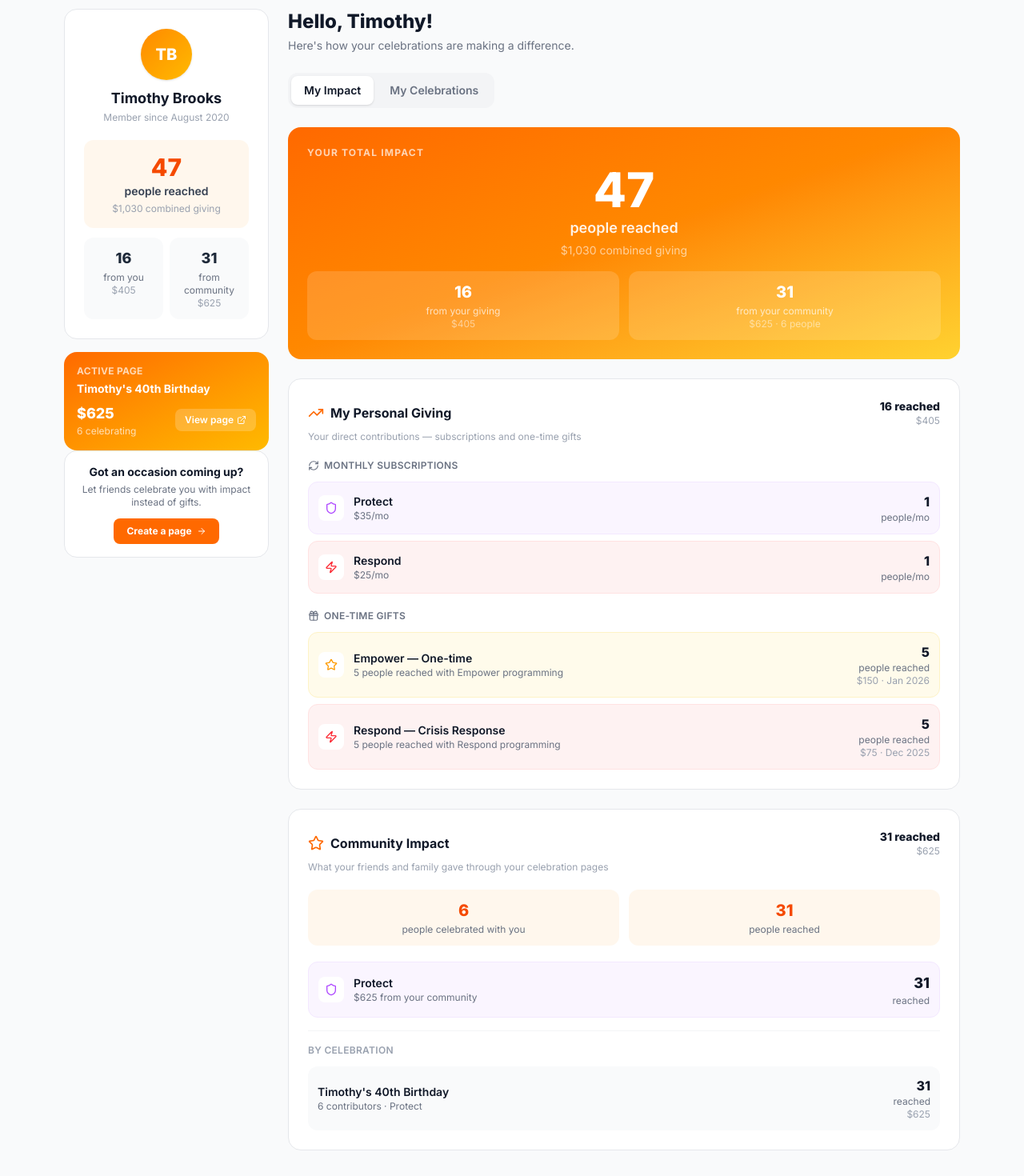
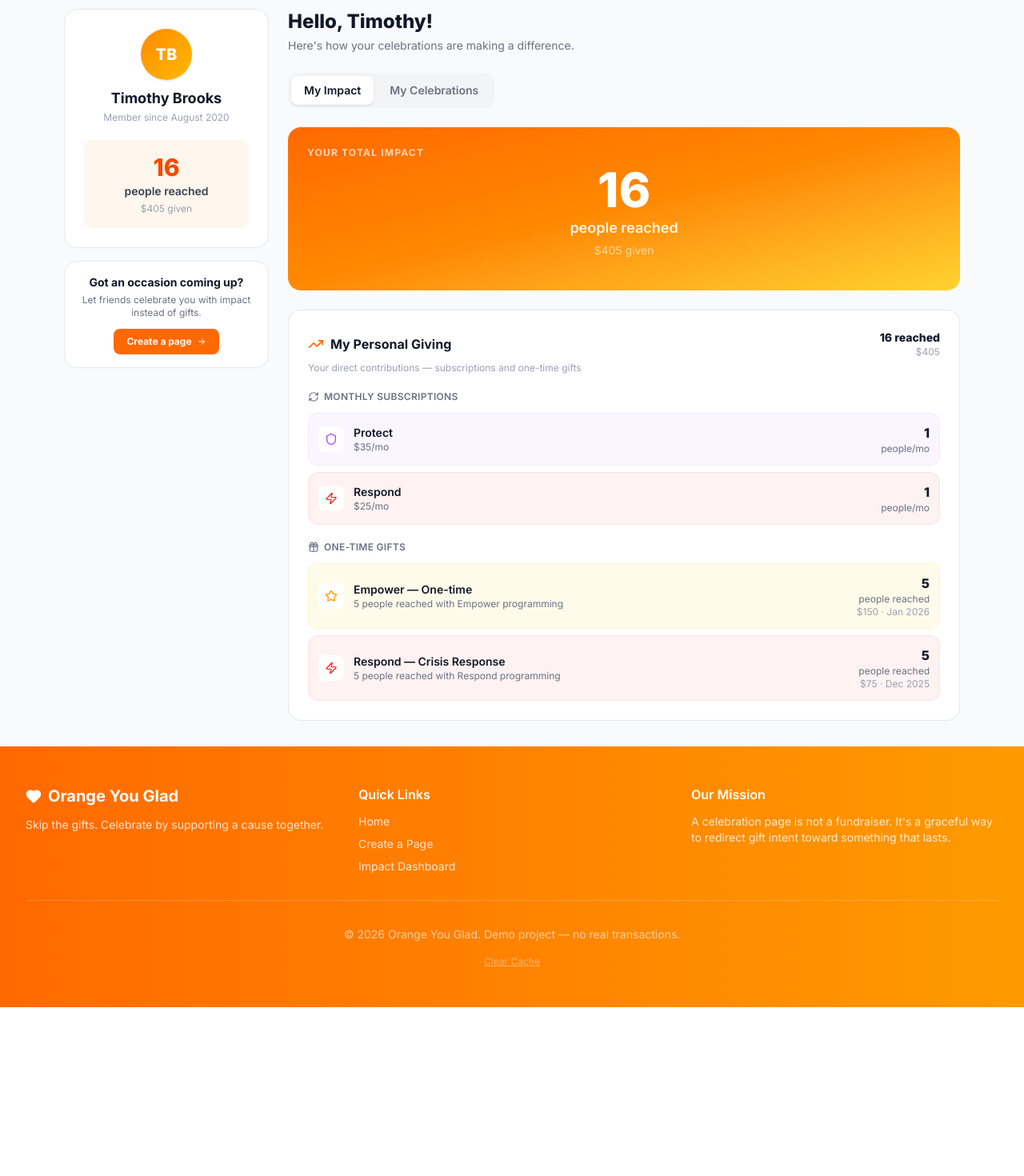
Before and after one commit to LePet1tPrince/Birthday-fundraiser_OYG, a React (Vite) app in the folder vite-project/: page /profile in a window 1280 px wide. Shown: the part 77-1547 px from the top of the page at 80% size. After the commit the page ends 1336 px from the top, so only its background shows below. Built offline with nearby package versions, Linux system fonts and the light colour scheme.

Commit message:
Fixing data persistence

```diff
--- a/vite-project/src/components/layout/Footer.tsx
+++ b/vite-project/src/components/layout/Footer.tsx
@@ -1,7 +1,17 @@
 import { Heart } from 'lucide-react';
-import { Link } from 'react-router-dom';
+import { Link, useNavigate } from 'react-router-dom';
+import { useAppContext } from '../../hooks/useAppContext';
 
 export default function Footer() {
+  const { dispatch } = useAppContext();
+  const navigate = useNavigate();
+
+  function handleClearCache() {
+    sessionStorage.clear();
+    dispatch({ type: 'RESET' });
+    navigate('/profile');
+  }
+
   return (
     <footer className="bg-gradient-to-r from-orange-500 to-amber-500 text-white">
       <div className="max-w-7xl mx-auto px-4 sm:px-6 lg:px-8 py-12">
@@ -32,6 +42,12 @@ export default function Footer() {
         </div>
         <div className="border-t border-white/20 mt-8 pt-8 text-center text-sm text-white/60">
           <p>&copy; {new Date().getFullYear()} Orange You Glad. Demo project &mdash; no real transactions.</p>
+          <button
+            onClick={handleClearCache}
+            className="mt-4 text-white/40 hover:text-white/70 text-xs underline transition-colors"
+          >
+            Clear Cache
+          </button>
         </div>
       </div>
     </footer>
--- a/vite-project/src/components/layout/Navbar.tsx
+++ b/vite-project/src/components/layout/Navbar.tsx
@@ -10,8 +10,8 @@ export default function Navbar() {
           <span>Orange You Glad</span>
         </Link>
         <div className="flex items-center gap-6">
-          <Link to="/impact" className="text-gray-600 hover:text-orange-500 transition-colors text-sm font-medium no-underline">
-            Impact
+          <Link to="/profile" className="text-gray-600 hover:text-orange-500 transition-colors text-sm font-medium no-underline">
+            Profile
           </Link>
           <Link
             to="/create"
--- a/vite-project/src/components/layout/ProfileLayout.tsx
+++ b/vite-project/src/components/layout/ProfileLayout.tsx
@@ -3,6 +3,7 @@ import { Heart, LogOut } from 'lucide-react';
 import { Link } from 'react-router-dom';
 import { mockUser } from '../../data/mockData';
 import NotificationToast from '../shared/NotificationToast';
+import Footer from './Footer';
 
 export default function ProfileLayout() {
   return (
@@ -30,6 +31,7 @@ export default function ProfileLayout() {
         <Outlet />
       </main>
 
+      <Footer />
       <NotificationToast />
     </div>
   );
--- a/vite-project/src/components/profile/MyCelebrationTab.tsx
+++ b/vite-project/src/components/profile/MyCelebrationTab.tsx
@@ -2,7 +2,7 @@ import { useState } from 'react';
 import { Link } from 'react-router-dom';
 import { Plus, ExternalLink } from 'lucide-react';
 import { useAppContext } from '../../hooks/useAppContext';
-import { mockUser, IMPACT_RATES, getImpactUnits } from '../../data/mockData';
+import { IMPACT_RATES, getImpactUnits } from '../../data/mockData';
 import CelebrationRecap from '../event/CelebrationRecap';
 import DonorsList from '../event/DonorsList';
 import DonateModal from '../event/DonateModal';
@@ -13,8 +13,8 @@ export default function MyCelebrationTab() {
   const { state } = useAppContext();
   const [showDonateModal, setShowDonateModal] = useState(false);
 
-  const campaign = mockUser.activeCampaignId
-    ? state.campaigns.find((c) => c.id === mockUser.activeCampaignId)
+  const campaign = state.activeCampaignId
+    ? state.campaigns.find((c) => c.id === state.activeCampaignId)
     : null;
 
   if (!campaign) {
--- a/vite-project/src/components/profile/MyImpactTab.tsx
+++ b/vite-project/src/components/profile/MyImpactTab.tsx
@@ -1,6 +1,6 @@
 import { Shield, Zap, Package, Star, TrendingUp, RefreshCw, Gift } from 'lucide-react';
 import { useAppContext } from '../../hooks/useAppContext';
-import { mockUser, IMPACT_RATES, getCampaignTotal, getImpactUnits, monthlySubscriptions, oneTimeGifts } from '../../data/mockData';
+import { IMPACT_RATES, getCampaignTotal, getImpactUnits, monthlySubscriptions, oneTimeGifts } from '../../data/mockData';
 import type { ImpactArea } from '../../types';
 import AnimatedCounter from '../shared/AnimatedCounter';
 
@@ -21,9 +21,7 @@ const AREA_COLORS: Record<ImpactArea, string> = {
 export default function MyImpactTab() {
   const { state } = useAppContext();
 
-  const myCampaigns = state.campaigns.filter(
-    (c) => c.hostName === `${mockUser.firstName} ${mockUser.lastName}`
-  );
+  const myCampaigns = state.campaigns.filter((c) => state.userCampaignIds.includes(c.id));
 
   // --- Personal giving ---
   const allPersonal = [...monthlySubscriptions, ...oneTimeGifts];
@@ -64,21 +62,24 @@ export default function MyImpactTab() {
   const combinedTotal = personalTotal + communityTotal;
   const combinedUnits = personalImpactUnits + communityImpactUnits;
 
+  const hasCommunity = communityContributors > 0;
+
   return (
     <div className="space-y-6">
 
-      {/* ── Combined total banner ── */}
+      {/* ── Impact banner ── */}
       <div className="bg-gradient-to-br from-orange-500 via-orange-400 to-amber-300 rounded-2xl p-6 text-white">
         <p className="text-xs font-bold uppercase tracking-widest text-white/70 mb-2">Your total impact</p>
-        {/* Reach is the hero */}
         <div className="text-center mb-4">
           <p className="text-6xl font-extrabold leading-none">
-            <AnimatedCounter end={combinedUnits} />
+            <AnimatedCounter end={hasCommunity ? combinedUnits : personalImpactUnits} />
           </p>
           <p className="text-white/90 text-lg font-semibold mt-1">people reached</p>
-          <p className="text-white/60 text-sm mt-1">${combinedTotal.toLocaleString()} combined giving</p>
+          <p className="text-white/60 text-sm mt-1">
+            ${(hasCommunity ? combinedTotal : personalTotal).toLocaleString()} {hasCommunity ? 'combined giving' : 'given'}
+          </p>
         </div>
-        {/* Secondary stats */}
+        {hasCommunity && (
           <div className="grid grid-cols-2 gap-3">
             <div className="bg-white/15 rounded-xl p-3 text-center">
               <p className="text-xl font-extrabold"><AnimatedCounter end={personalImpactUnits} /></p>
@@ -91,6 +92,7 @@ export default function MyImpactTab() {
               <p className="text-white/50 text-xs">${communityTotal.toLocaleString()} · {communityContributors} people</p>
             </div>
           </div>
+        )}
       </div>
 
       {/* ── My Personal Giving ── */}
@@ -175,8 +177,8 @@ export default function MyImpactTab() {
         )}
       </div>
 
-      {/* ── Community Impact ── */}
-      <div className="bg-white rounded-2xl border border-gray-200 p-6">
+      {/* ── Community Impact — only shown once user has celebration page contributions ── */}
+      {hasCommunity && <div className="bg-white rounded-2xl border border-gray-200 p-6">
         <div className="flex items-center justify-between mb-1">
           <div className="flex items-center gap-2">
             <Star className="w-5 h-5 text-orange-500" />
@@ -189,10 +191,6 @@ export default function MyImpactTab() {
         </div>
         <p className="text-xs text-gray-400 mb-5">What your friends and family gave through your celebration pages</p>
 
-        {communityContributors === 0 ? (
-          <p className="text-sm text-gray-400 text-center py-4">No community contributions yet — share your celebration page to get started.</p>
-        ) : (
-          <>
         {/* Summary stats */}
         <div className="grid grid-cols-2 gap-3 mb-5">
           <div className="bg-orange-50 rounded-xl p-3 text-center">
@@ -254,9 +252,7 @@ export default function MyImpactTab() {
             </div>
           </div>
         )}
-          </>
-        )}
-      </div>
+      </div>}
     </div>
   );
 }
--- a/vite-project/src/components/profile/ProfileSidebar.tsx
+++ b/vite-project/src/components/profile/ProfileSidebar.tsx
@@ -1,36 +1,34 @@
 import { ExternalLink, ArrowRight } from 'lucide-react';
 import { Link } from 'react-router-dom';
-import type { User } from '../../types';
 import { mockUser, getCampaignTotal, getCampaignContributors, getImpactUnits, IMPACT_RATES, monthlySubscriptions, oneTimeGifts } from '../../data/mockData';
 import { useAppContext } from '../../hooks/useAppContext';
 
 export default function ProfileSidebar() {
   const { state } = useAppContext();
-  const user: User = mockUser;
+  const user = mockUser;
 
-  const campaign = user.activeCampaignId
-    ? state.campaigns.find((c) => c.id === user.activeCampaignId)
+  const campaign = state.activeCampaignId
+    ? state.campaigns.find((c) => c.id === state.activeCampaignId)
     : null;
 
   // Personal giving total
-  const personalTotal = [...monthlySubscriptions, ...oneTimeGifts]
-    .reduce((sum, g) => sum + g.amount, 0);
+  const allPersonal = [...monthlySubscriptions, ...oneTimeGifts];
+  const personalTotal = allPersonal.reduce((sum, g) => sum + g.amount, 0);
+  const personalUnits = allPersonal.reduce(
+    (sum, g) => sum + Math.floor(g.amount / IMPACT_RATES[g.impactArea].costPerUnit), 0
+  );
 
   // Community giving total (from campaign donations)
-  const myCampaigns = state.campaigns.filter((c) => c.hostName === `${user.firstName} ${user.lastName}`);
-  const communityTotal = state.donations
-    .filter((d) => myCampaigns.some((c) => c.id === d.campaignId))
-    .reduce((sum, d) => sum + d.amount, 0);
-
-  const combinedTotal = personalTotal + communityTotal;
-
-  const personalUnits = [...monthlySubscriptions, ...oneTimeGifts].reduce(
-    (sum, g) => sum + Math.floor(g.amount / IMPACT_RATES[g.impactArea].costPerUnit), 0
-  );
+  const myCampaigns = state.campaigns.filter((c) => state.userCampaignIds.includes(c.id));
+  const communityDonations = state.donations.filter((d) => myCampaigns.some((c) => c.id === d.campaignId));
+  const communityTotal = communityDonations.reduce((sum, d) => sum + d.amount, 0);
   const communityUnits = myCampaigns.reduce((sum, c) => {
     const total = getCampaignTotal(c.id, state.donations);
     return sum + getImpactUnits(c.impactArea, total);
   }, 0);
+
+  const hasCommunity = communityDonations.length > 0;
+  const combinedTotal = personalTotal + communityTotal;
   const combinedUnits = personalUnits + communityUnits;
 
   const campaignDonations = campaign
@@ -50,25 +48,15 @@ export default function ProfileSidebar() {
           <p className="text-xs text-gray-400 mt-1">Member since {user.memberSince}</p>
         </div>
 
-        {/* Combined reach — hero number */}
-        <div className="bg-orange-50 rounded-xl p-4 text-center mb-3">
-          <p className="text-3xl font-extrabold text-orange-600">{combinedUnits.toLocaleString()}</p>
+        {/* Reach — hero number */}
+        <div className="bg-orange-50 rounded-xl p-4 text-center">
+          <p className="text-3xl font-extrabold text-orange-600">
+            {(hasCommunity ? combinedUnits : personalUnits).toLocaleString()}
+          </p>
           <p className="text-sm font-semibold text-gray-700 mt-0.5">people reached</p>
-          <p className="text-xs text-gray-400 mt-1">${combinedTotal.toLocaleString()} combined giving</p>
-        </div>
-
-        {/* Personal vs community split */}
-        <div className="grid grid-cols-2 gap-2 text-center">
-          <div className="bg-gray-50 rounded-xl p-3">
-            <p className="text-lg font-extrabold text-gray-800">{personalUnits}</p>
-            <p className="text-xs text-gray-500 mt-0.5">from you</p>
-            <p className="text-xs text-gray-400">${personalTotal.toLocaleString()}</p>
-          </div>
-          <div className="bg-gray-50 rounded-xl p-3">
-            <p className="text-lg font-extrabold text-gray-800">{communityUnits}</p>
-            <p className="text-xs text-gray-500 mt-0.5">from community</p>
-            <p className="text-xs text-gray-400">${communityTotal.toLocaleString()}</p>
-          </div>
+          <p className="text-xs text-gray-400 mt-1">
+            ${(hasCommunity ? combinedTotal : personalTotal).toLocaleString()} {hasCommunity ? 'combined giving' : 'given'}
+          </p>
         </div>
       </div>
 
--- a/vite-project/src/data/mockData.ts
+++ b/vite-project/src/data/mockData.ts
@@ -29,7 +29,6 @@ export const mockUser: User = {
   lastName: 'Brooks',
   initials: 'TB',
   memberSince: 'August 2020',
-  activeCampaignId: 'camp-1',
 };
 
 export const IMPACT_RATES: Record<ImpactArea, ImpactRate> = {
@@ -63,60 +62,9 @@ export const IMPACT_RATES: Record<ImpactArea, ImpactRate> = {
   },
 };
 
-export const sampleCampaigns: Campaign[] = [
-  {
-    id: 'camp-1',
-    eventType: 'birthday',
-    name: "Timothy's 40th Birthday",
-    hostName: 'Timothy Brooks',
-    date: '2026-04-20',
-    goalAmount: 1000,
-    message: "No gifts please — but if you want to do something for my 40th, let's help protect children from abuse and violence. That would mean everything.",
-    impactArea: 'protect',
-    createdAt: '2026-03-01T10:00:00Z',
-  },
-  {
-    id: 'camp-2',
-    eventType: 'birthday',
-    name: "Marcus Turns 45",
-    hostName: 'Marcus Williams',
-    date: '2026-05-03',
-    message: "Honestly, I don't need more stuff. If you're feeling generous, help me support communities in crisis instead. Best birthday gift I can imagine.",
-    impactArea: 'respond',
-    createdAt: '2026-02-20T14:30:00Z',
-  },
-  {
-    id: 'camp-3',
-    eventType: 'birthday',
-    name: "Sofia's Big 5-0",
-    hostName: 'Sofia Reyes',
-    date: '2026-06-10',
-    goalAmount: 2000,
-    message: "Fifty years on this planet and the one thing I want is to help families thrive. No gifts — just join me in making that happen.",
-    impactArea: 'equip',
-    createdAt: '2026-01-20T09:00:00Z',
-  },
-];
+export const sampleCampaigns: Campaign[] = [];
 
-export const sampleDonations: Donation[] = [
-  // Emma's campaign
-  { id: 'don-1', campaignId: 'camp-1', donorName: 'Michael Chen', amount: 100, message: 'Happy birthday, Emma! Best idea for a 30th ever.', createdAt: '2026-03-05T12:00:00Z' },
-  { id: 'don-2', campaignId: 'camp-1', donorName: 'Sarah Williams', amount: 50, message: 'Cheers to 30! So proud of you for doing this.', createdAt: '2026-03-06T08:30:00Z' },
-  { id: 'don-3', campaignId: 'camp-1', donorName: 'James Taylor', amount: 250, message: "This is the most Emma thing you've ever done. Love it.", createdAt: '2026-03-07T15:00:00Z' },
-  { id: 'don-4', campaignId: 'camp-1', donorName: 'Lisa Anderson', amount: 75, message: 'Happy birthday! Here\'s to a meaningful year ahead.', createdAt: '2026-03-08T10:20:00Z' },
-  { id: 'don-5', campaignId: 'camp-1', donorName: 'Robert Kim', amount: 100, message: 'Skipping the flowers and doing this instead. 🧡', createdAt: '2026-03-09T16:45:00Z' },
-  { id: 'don-6', campaignId: 'camp-1', donorName: 'Emily Davis', amount: 50, message: 'Love this idea so much. Happy 30th!', createdAt: '2026-03-10T11:00:00Z' },
-
-  // Marcus campaign
-  { id: 'don-7', campaignId: 'camp-2', donorName: 'Ana Martinez', amount: 200, message: 'Happy birthday Marcus — this is such a great idea.', createdAt: '2026-03-01T09:00:00Z' },
-  { id: 'don-8', campaignId: 'camp-2', donorName: 'Tom Wilson', amount: 150, message: 'Way better than a tie. Happy 45!', createdAt: '2026-03-02T13:30:00Z' },
-  { id: 'don-9', campaignId: 'camp-2', donorName: 'Julia Roberts', amount: 100, message: 'You always were the thoughtful one. Congrats!', createdAt: '2026-03-03T11:15:00Z' },
-
-  // Sofia campaign
-  { id: 'don-10', campaignId: 'camp-3', donorName: 'Jennifer Park', amount: 500, message: 'Happy 50th Sofia! What an incredible way to celebrate.', createdAt: '2026-02-01T08:00:00Z' },
-  { id: 'don-11', campaignId: 'camp-3', donorName: 'Kevin O\'Brien', amount: 200, message: 'You inspire everyone around you. Happy birthday.', createdAt: '2026-02-05T12:00:00Z' },
-  { id: 'don-12', campaignId: 'camp-3', donorName: 'Michelle Torres', amount: 300, message: 'Fifty and fabulous — and changing the world while you\'re at it!', createdAt: '2026-02-10T09:30:00Z' },
-];
+export const sampleDonations: Donation[] = [];
 
 export const initialGlobalStats: GlobalStats = {
   totalRaised: 128750,
```
Also changed, not shown: vite-project/src/components/create/CreateEventForm.tsx (+3 -22 lines), vite-project/src/components/event/DonateModal.tsx (+26 -0 lines), vite-project/src/components/event/DonorItem.tsx (+8 -8 lines), vite-project/src/context/AppContext.tsx (+38 -4 lines), vite-project/src/types/index.ts (+7 -2 lines), 1 other file (tests, documents, lock files or other folders). Lines whose indentation alone changed are shown as unchanged.
